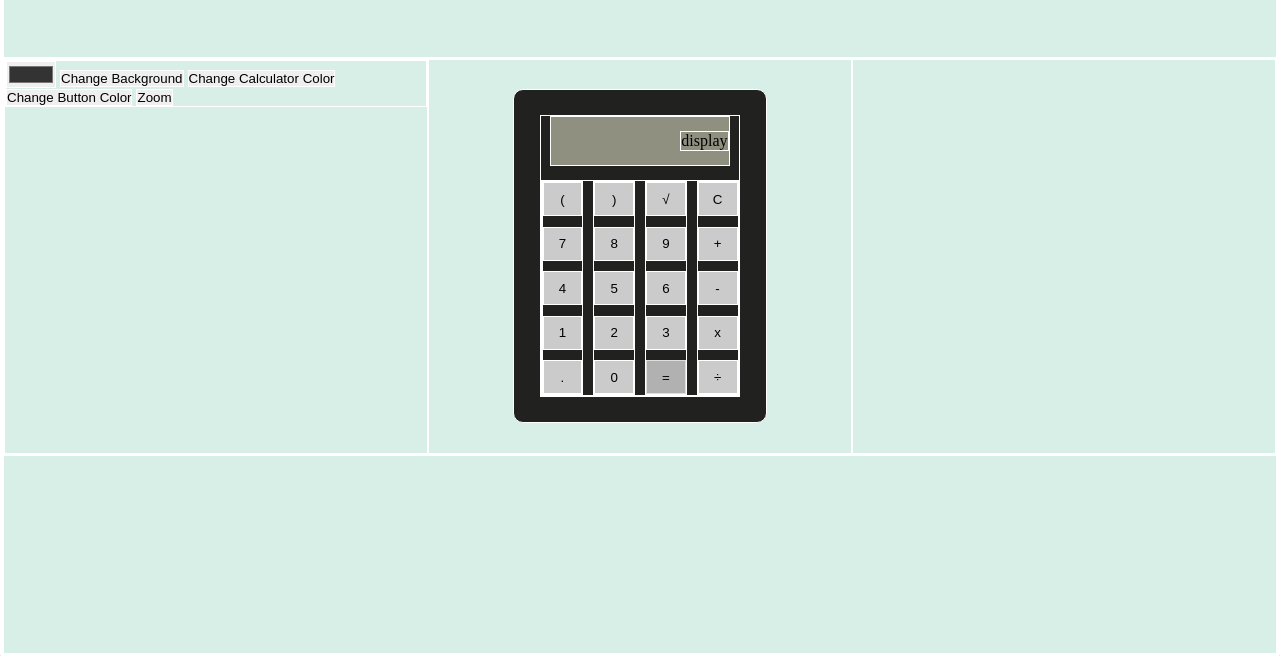
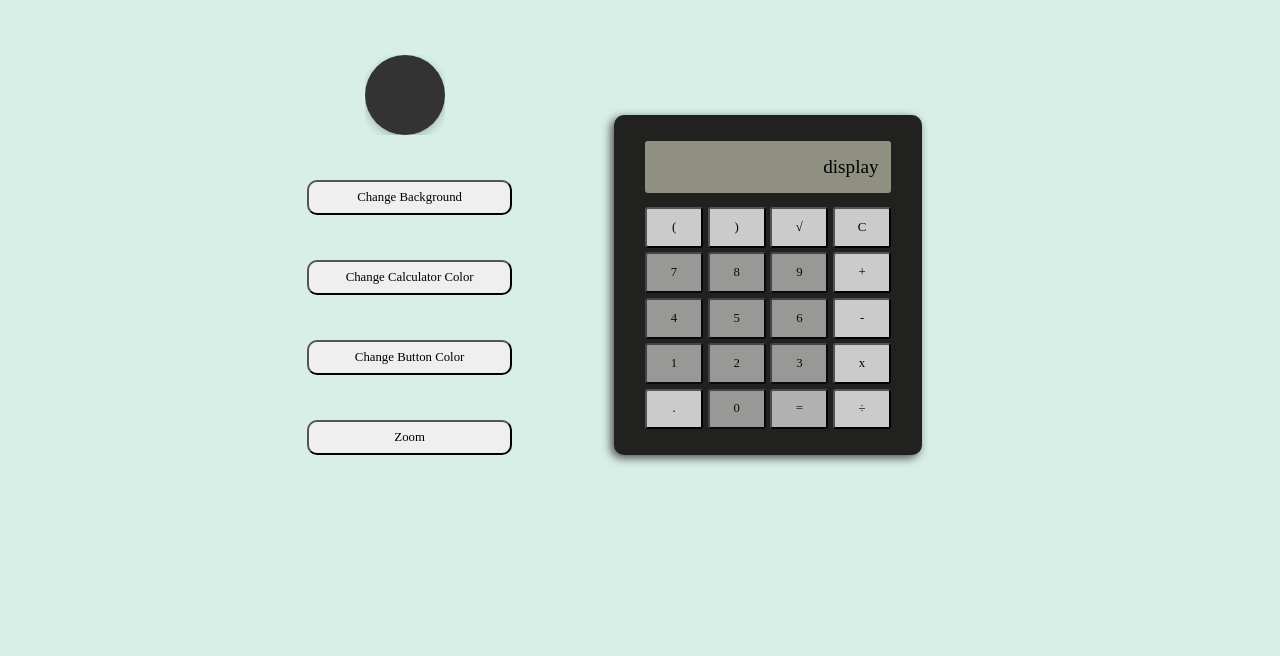
Before and after one commit to MikeMelchior/odin-calculator, a plain HTML site: page index.html in a window 1280 px wide. Shown: the part 145-801 px from the top of the page. Drawn offline with Linux system fonts and the light colour scheme.

Commit message:
style buttons and color picker

```diff
--- a/styles.css
+++ b/styles.css
@@ -2,7 +2,8 @@
     margin: 0;
     padding: 0;
     box-sizing: border-box;
-    border: 1px solid white;
+    /* border: 1px solid white; */
+    font-family: 'Times New Roman', Times, serif;
 }
 
 body, html {
@@ -24,7 +25,7 @@ body, html {
     align-items: center;
 }
     .header h1 {
-        font-size: 45px;
+        font-size: 4vw;
         font-family: monospace;
         color: rgb(33, 33, 31);
     }
@@ -34,13 +35,56 @@ body, html {
     display: flex;
 }
     .left-section {
-        flex: 1;
+        flex: 2;
+        display: flex;
+        flex-direction: column;
     }
+        .custom-options {
+            flex: 1;
+            display: flex;
+            flex-direction: column;
+            align-items: flex-end;
+            justify-content: space-between;
+        }
+            input[type='color']::-webkit-color-swatch-wrapper {
+                padding: 0;
+          }
+
+            input[type='color']::-webkit-color-swatch {
+                border: none;
+                border-radius: 50px;
+                box-shadow: rgba(0, 0, 0, 0.24) 0px 3px 8px;
+          }
+
+            input[type='color']::-webkit-color-swatch {
+                border: none;
+                border-radius: 50px;
+                box-shadow: rgba(0, 0, 0, 0.24) 0px 3px 8px;
+          }
+
+            #colorPicker {
+                margin-right: 13%;
+                width: 80px;
+                height: 80px;
+                border: none;
+                background-color: rgb(215, 239, 231);
+            }
+        .left-section button {
+            width: 40%;
+            padding: 8px 0px;
+            font-size: 1vw;
+            border-radius: 10px;
+        }
+
+
+
+
+
     .calculator-area {
-        flex: 1;
+        flex: 2;
         display: flex;
         justify-content: center;
-        align-items: center;
+        align-items: flex-end;
     }
         .calculator {
             display: flex;
@@ -50,6 +94,7 @@ body, html {
             width: 60%;
             border-radius: 10px;
             background-color:  rgb(33, 33, 31);
+            box-shadow: -3px 3px 10px #4e4e4e;
         }
         .display-area {
             display: flex;
@@ -64,26 +109,38 @@ body, html {
                 align-items: center;
                 justify-content: flex-end;
                 height: 18%;
-                width: 90%;
+                width: 100%;
                 background-color: rgb(144, 144, 129);
+                padding-right: 5%;
+                font-size: 1.5vmax;
+                border-radius: 3px;
             }
             .buttons-display {
                 flex: 1;
                 width: 100%;
                 display: flex;
                 justify-content: space-around;
-                gap: 5%;
+                gap: 2%;
             }
                 .column {
                     flex: 1;
                     display: flex;
                     flex-direction: column;
-                    gap: 5%;
+                    gap: 2%;
                 }
                     .column button {
                         flex: 1;
                         background-color: #cbcbcb;
+                        border-radius: 3px;
+                        opacity: 1;
+                        font-size: 1vw;
                     }
+                    #number {
+                        opacity: 0.7;
+                    }
+                    /* .column button.btn {
+                        background-color: white;
+                    } */
 
     .right-section {
         flex: 1;
```
